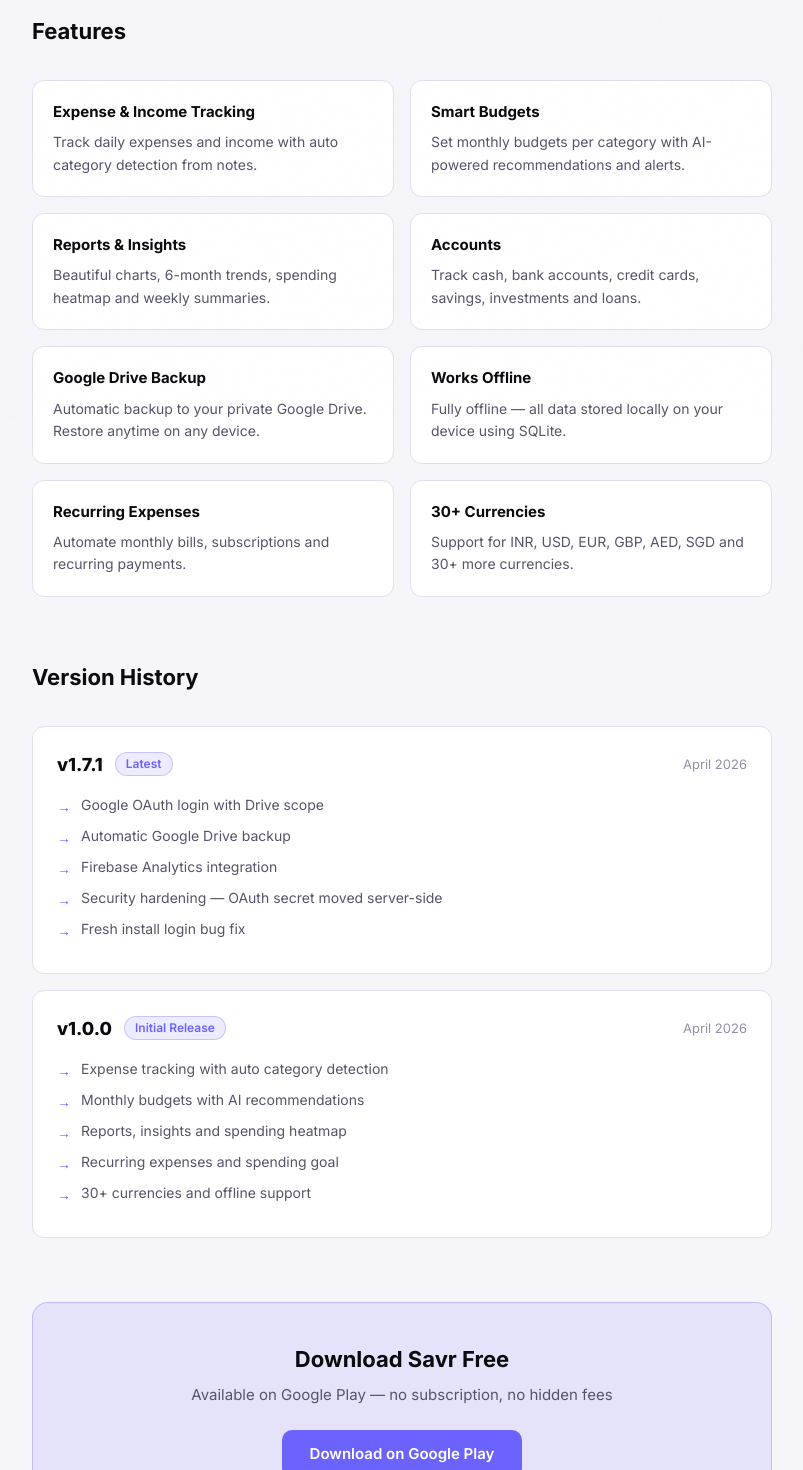
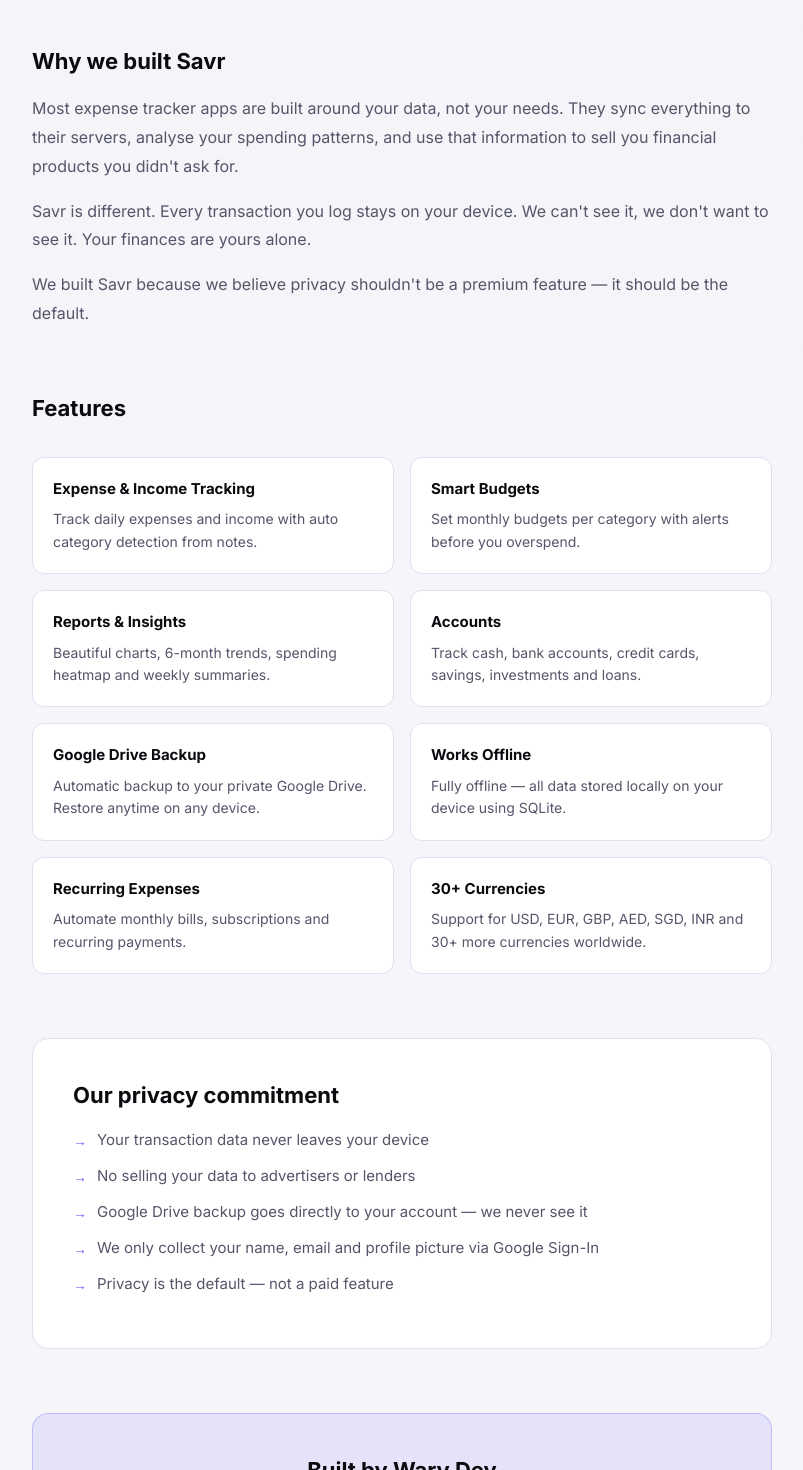
Before and after one commit to 007wary/savr-website, a Next.js app: page /about in a window 1280 px wide. Shown: the part 380-1850 px from the top of the page, without its empty margins (238-1041 px from the left). Built offline with nearby package versions, Linux system fonts and the light colour scheme.

Commit message:
feat: rewrite about page for global audience

```diff
--- a/app/about/page.js
+++ b/app/about/page.js
@@ -3,7 +3,7 @@
 
 export const metadata = {
   title: 'About | Savr',
-  description: 'Savr is a free, private expense tracker built for India.',
+  description: 'Savr is a free offline expense tracker and budget app. Your data stays on your device. No cloud servers, no data harvesting.',
 }
 
 export default function About() {
@@ -17,8 +17,22 @@
             <p style={{ fontSize: '13px', fontWeight: '600', color: 'var(--color-primary)', letterSpacing: '1.5px', textTransform: 'uppercase', marginBottom: '12px' }}>About</p>
             <h1 style={{ fontSize: 'clamp(28px, 4vw, 48px)', fontWeight: '800', color: 'var(--text-primary)', marginBottom: '16px' }}>Savr</h1>
             <p style={{ fontSize: '18px', color: 'var(--text-muted)', lineHeight: '1.7', marginBottom: '64px' }}>
-              A free, private expense tracker built for India. Track daily expenses, income and account balances — all stored privately on your device with no cloud servers involved.
+              A free offline expense tracker and budget app. Track daily expenses, income and account balances — all stored privately on your device. No cloud servers, no data harvesting, no loan upsells. Your Money, Your Control.
             </p>
+
+            {/* Mission */}
+            <div style={{ marginBottom: '64px' }}>
+              <h2 style={{ fontSize: '22px', fontWeight: '700', color: 'var(--text-primary)', marginBottom: '16px' }}>Why we built Savr</h2>
+              <p style={{ fontSize: '16px', color: 'var(--text-muted)', lineHeight: '1.8', marginBottom: '16px' }}>
+                Most expense tracker apps are built around your data, not your needs. They sync everything to their servers, analyse your spending patterns, and use that information to sell you financial products you didn't ask for.
+              </p>
+              <p style={{ fontSize: '16px', color: 'var(--text-muted)', lineHeight: '1.8', marginBottom: '16px' }}>
+                Savr is different. Every transaction you log stays on your device. We can't see it, we don't want to see it. Your finances are yours alone.
+              </p>
+              <p style={{ fontSize: '16px', color: 'var(--text-muted)', lineHeight: '1.8' }}>
+                We built Savr because we believe privacy shouldn't be a premium feature — it should be the default.
+              </p>
+            </div>
 
             {/* Features */}
             <div style={{ marginBottom: '64px' }}>
@@ -26,13 +40,13 @@
               <div style={{ display: 'grid', gridTemplateColumns: 'repeat(auto-fill, minmax(280px, 1fr))', gap: '16px' }}>
                 {[
                   { title: 'Expense & Income Tracking', desc: 'Track daily expenses and income with auto category detection from notes.' },
-                  { title: 'Smart Budgets', desc: 'Set monthly budgets per category with AI-powered recommendations and alerts.' },
+                  { title: 'Smart Budgets', desc: 'Set monthly budgets per category with alerts before you overspend.' },
                   { title: 'Reports & Insights', desc: 'Beautiful charts, 6-month trends, spending heatmap and weekly summaries.' },
                   { title: 'Accounts', desc: 'Track cash, bank accounts, credit cards, savings, investments and loans.' },
                   { title: 'Google Drive Backup', desc: 'Automatic backup to your private Google Drive. Restore anytime on any device.' },
                   { title: 'Works Offline', desc: 'Fully offline — all data stored locally on your device using SQLite.' },
                   { title: 'Recurring Expenses', desc: 'Automate monthly bills, subscriptions and recurring payments.' },
-                  { title: '30+ Currencies', desc: 'Support for INR, USD, EUR, GBP, AED, SGD and 30+ more currencies.' },
+                  { title: '30+ Currencies', desc: 'Support for USD, EUR, GBP, AED, SGD, INR and 30+ more currencies worldwide.' },
                 ].map(feature => (
                   <div key={feature.title} style={{
                     background: 'var(--bg-surface)', border: '1px solid var(--border)',
@@ -45,66 +59,40 @@
               </div>
             </div>
 
-            {/* Version History */}
-            <div style={{ marginBottom: '64px' }}>
-              <h2 style={{ fontSize: '22px', fontWeight: '700', color: 'var(--text-primary)', marginBottom: '32px' }}>Version History</h2>
+            {/* Privacy commitment */}
+            <div style={{
+              background: 'var(--bg-surface)', border: '1px solid var(--border)',
+              borderRadius: '16px', padding: '40px', marginBottom: '64px',
+            }}>
+              <h2 style={{ fontSize: '22px', fontWeight: '700', color: 'var(--text-primary)', marginBottom: '16px' }}>Our privacy commitment</h2>
               {[
-                {
-                  version: 'v1.7.1', date: 'April 2026', tag: 'Latest',
-                  changes: [
-                    'Google OAuth login with Drive scope',
-                    'Automatic Google Drive backup',
-                    'Firebase Analytics integration',
-                    'Security hardening — OAuth secret moved server-side',
-                    'Fresh install login bug fix',
-                  ],
-                },
-                {
-                  version: 'v1.0.0', date: 'April 2026', tag: 'Initial Release',
-                  changes: [
-                    'Expense tracking with auto category detection',
-                    'Monthly budgets with AI recommendations',
-                    'Reports, insights and spending heatmap',
-                    'Recurring expenses and spending goal',
-                    '30+ currencies and offline support',
-                  ],
-                },
-              ].map(release => (
-                <div key={release.version} style={{
-                  background: 'var(--bg-surface)', border: '1px solid var(--border)',
-                  borderRadius: '12px', padding: '24px', marginBottom: '16px',
-                }}>
-                  <div style={{ display: 'flex', alignItems: 'center', gap: '12px', marginBottom: '16px' }}>
-                    <span style={{ fontSize: '18px', fontWeight: '800', color: 'var(--text-primary)' }}>{release.version}</span>
-                    <span style={{
-                      fontSize: '12px', fontWeight: '600', color: 'var(--color-primary)',
-                      background: 'var(--color-primary-glow)', border: '1px solid var(--color-primary-border)',
-                      padding: '2px 10px', borderRadius: '20px',
-                    }}>{release.tag}</span>
-                    <span style={{ fontSize: '13px', color: 'var(--text-subtle)', marginLeft: 'auto' }}>{release.date}</span>
-                  </div>
-                  {release.changes.map((change, i) => (
-                    <div key={i} style={{ display: 'flex', alignItems: 'flex-start', gap: '10px', marginBottom: '8px' }}>
-                      <span style={{ color: 'var(--color-primary)', fontSize: '14px', marginTop: '2px' }}>{'\u2192'}</span>
-                      <p style={{ fontSize: '14px', color: 'var(--text-muted)', margin: 0, lineHeight: '1.6' }}>{change}</p>
-                    </div>
-                  ))}
+                'Your transaction data never leaves your device',
+                'No selling your data to advertisers or lenders',
+                'Google Drive backup goes directly to your account — we never see it',
+                'We only collect your name, email and profile picture via Google Sign-In',
+                'Privacy is the default — not a paid feature',
+              ].map((point, i) => (
+                <div key={i} style={{ display: 'flex', alignItems: 'flex-start', gap: '10px', marginBottom: '12px' }}>
+                  <span style={{ color: 'var(--color-primary)', fontSize: '14px', marginTop: '2px' }}>→</span>
+                  <p style={{ fontSize: '15px', color: 'var(--text-muted)', margin: 0, lineHeight: '1.6' }}>{point}</p>
                 </div>
               ))}
             </div>
 
-            {/* Download CTA */}
+            {/* Built by */}
             <div style={{
               background: 'var(--color-primary-glow)', border: '1px solid var(--color-primary-border)',
               borderRadius: '16px', padding: '40px', textAlign: 'center',
             }}>
-              <h2 style={{ fontSize: '22px', fontWeight: '700', color: 'var(--text-primary)', marginBottom: '8px' }}>Download Savr Free</h2>
-              <p style={{ fontSize: '15px', color: 'var(--text-muted)', marginBottom: '24px' }}>Available on Google Play — no subscription, no hidden fees</p>
+              <h2 style={{ fontSize: '22px', fontWeight: '700', color: 'var(--text-primary)', marginBottom: '8px' }}>Built by Wary Dev</h2>
+              <p style={{ fontSize: '15px', color: 'var(--text-muted)', marginBottom: '24px', maxWidth: '480px', margin: '0 auto 24px' }}>
+                Savr is an independent app built by a solo developer. No VC funding, no data deals, no conflict of interest. Just a useful app that respects your privacy.
+              </p>
               <a href="https://play.google.com/store/apps/details?id=com.saver.savr" target="_blank" rel="noopener noreferrer" style={{
                 display: 'inline-block', background: 'var(--color-primary)', color: '#ffffff',
                 textDecoration: 'none', padding: '13px 28px', borderRadius: '10px', fontSize: '15px', fontWeight: '600',
               }}>
-                Download on Google Play
+                Download Free on Google Play
               </a>
             </div>
 
```
